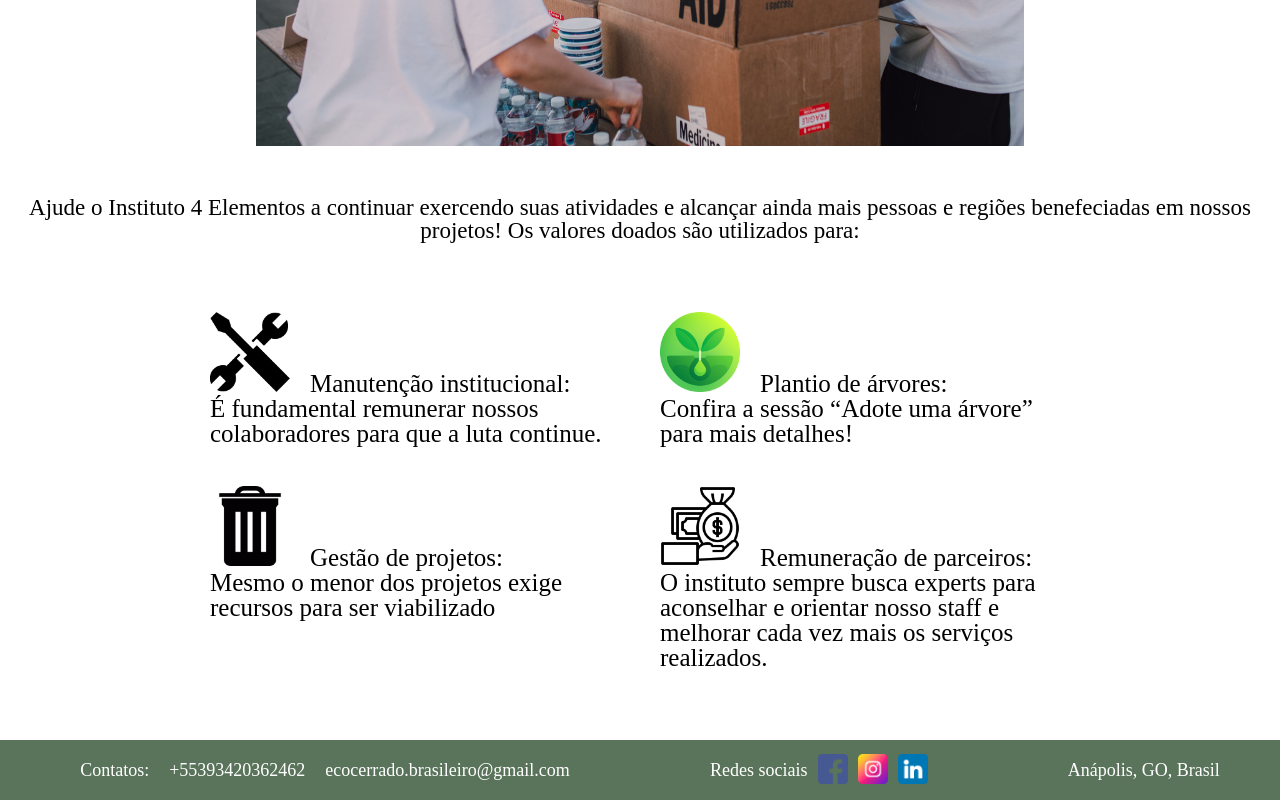
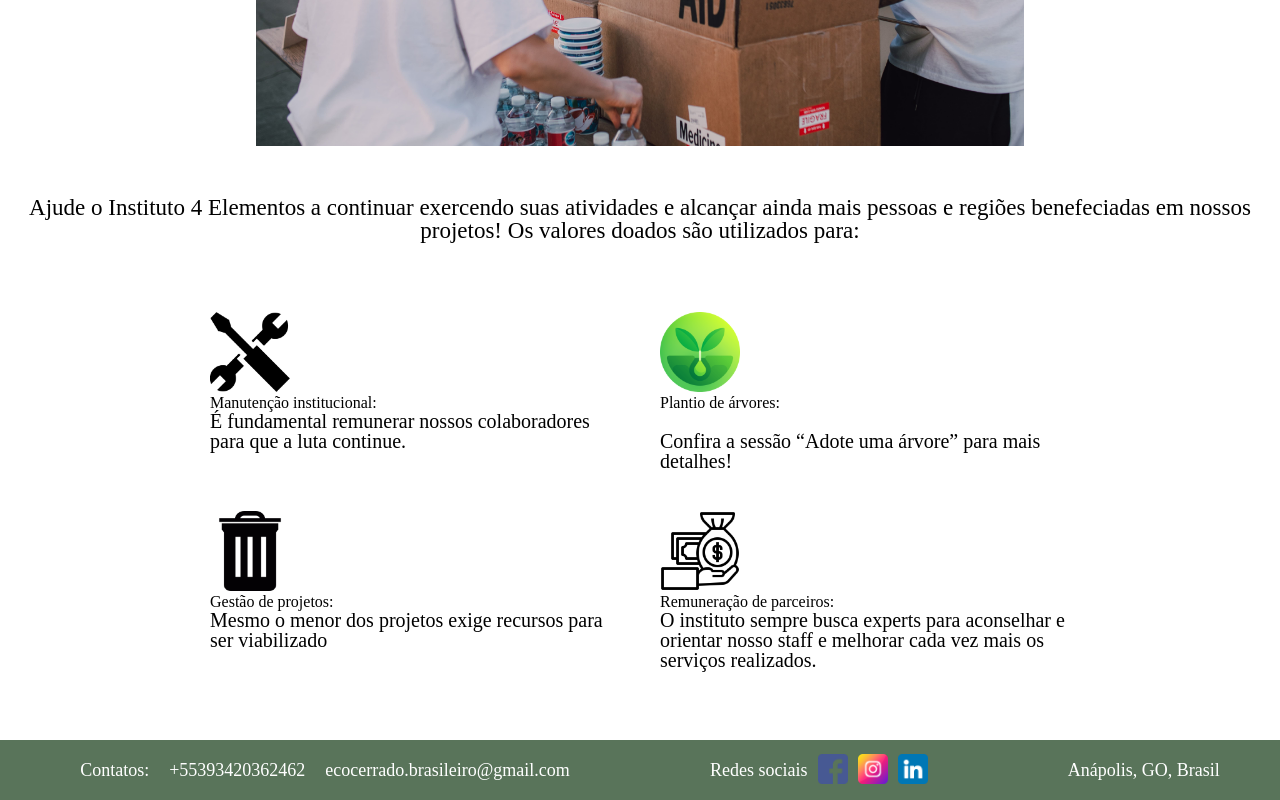
Before and after one commit to LuizaFerri/ONG-4-elementos, a React (Create React App) app: page /doacao in a window 1280 px wide. Shown: the part 681-1481 px from the top of the page. Built offline with nearby package versions, Linux system fonts and the light colour scheme.

Commit message:
página de doações

```diff
--- a/src/screens/Doacao/index.jsx
+++ b/src/screens/Doacao/index.jsx
@@ -22,37 +22,42 @@ export default function Doacao() {
         </p>
         <div className="itensDoacao">
           <div className="divItensDoacao">
-            <img className="imgsDoacao" src={manutencao} />
+            <div className="divImgP">
+              <img className="imgsDoacao" src={manutencao} />
+              <p className="tituloIcons">Manutenção institucional:</p>
+            </div>
             <span className="descricaoDoacao">
-              Manutenção institucional: <br /> É fundamental remunerar nossos
-              colaboradores para que a luta continue.
-            </span>{" "}
+              É fundamental remunerar nossos colaboradores para que a luta
+              continue.
+            </span>
           </div>
           <div className="divItensDoacao">
-            {" "}
-            <img className="imgsDoacao" src={planta} />
+            <div className="divImgP">
+              <img className="imgsDoacao" src={planta} />
+              <p className="tituloIcons">Plantio de árvores: </p>
+            </div>
             <span className="descricaoDoacao">
-              Plantio de árvores: <br /> Confira a sessão “Adote uma árvore”
-              para mais detalhes!
-            </span>{" "}
+              <br /> Confira a sessão “Adote uma árvore” para mais detalhes!
+            </span>
           </div>
           <div className="divItensDoacao">
-            {" "}
-            <img className="imgsDoacao" src={lixo} />
+            <div className="divImgP">
+              <img className="imgsDoacao" src={lixo} />
+              <p className="tituloIcons">Gestão de projetos: </p>
+            </div>
             <span className="descricaoDoacao">
-              Gestão de projetos: <br /> Mesmo o menor dos projetos exige
-              recursos para ser viabilizado
-            </span>{" "}
+              Mesmo o menor dos projetos exige recursos para ser viabilizado
+            </span>
           </div>
           <div className="divItensDoacao">
-            {" "}
-            <img className="imgsDoacao" src={remuneracao} />
+            <div className="divImgP">
+              <img className="imgsDoacao" src={remuneracao} />
+              <p className="tituloIcons"> Remuneração de parceiros: </p>
+            </div>
             <span className="descricaoDoacao">
-              Remuneração de parceiros:
-              <br />O instituto sempre busca experts
-              para aconselhar e orientar nosso staff
-               e melhorar cada vez mais os serviços realizados.
-            </span>{" "}
+              O instituto sempre busca experts para aconselhar e orientar nosso
+              staff e melhorar cada vez mais os serviços realizados.
+            </span>
           </div>
         </div>
       </div>
--- a/src/screens/Doacao/styles.css
+++ b/src/screens/Doacao/styles.css
@@ -22,15 +22,6 @@
     width: 60%;
     margin-bottom: 50px;
 }
-.imgItensDoacao{
-    width: 60px;
-    height: 60px;
-}
-.itensNomeDoacao{
-    color: black;
-    font-size: 20px;
-    font-weight: bold;
-}
 
 .itensDoacao{
     margin-top: 50px;
@@ -52,6 +43,6 @@
 
 .descricaoDoacao{
     color: black;
-    font-size: 25px;
-    margin-right: 10px;
+    font-size: 20px;
+    margin-left: 0;
 }
```
